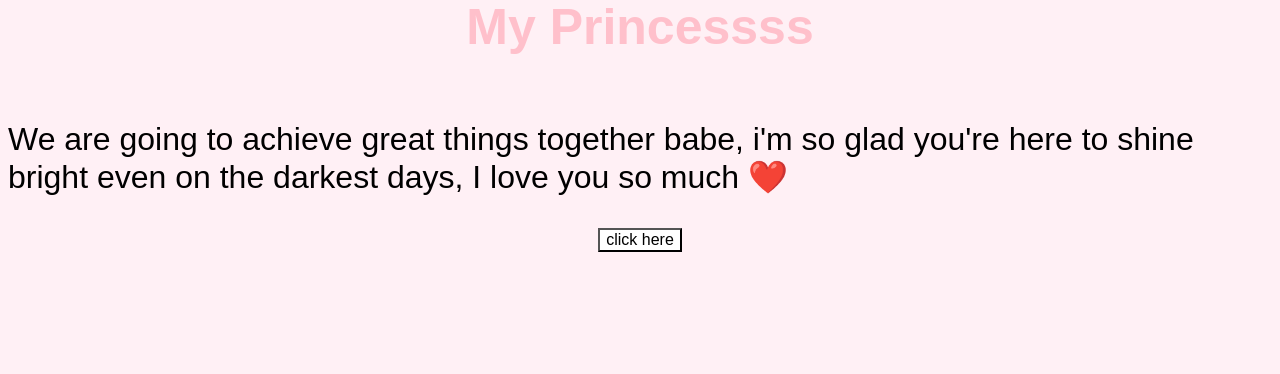
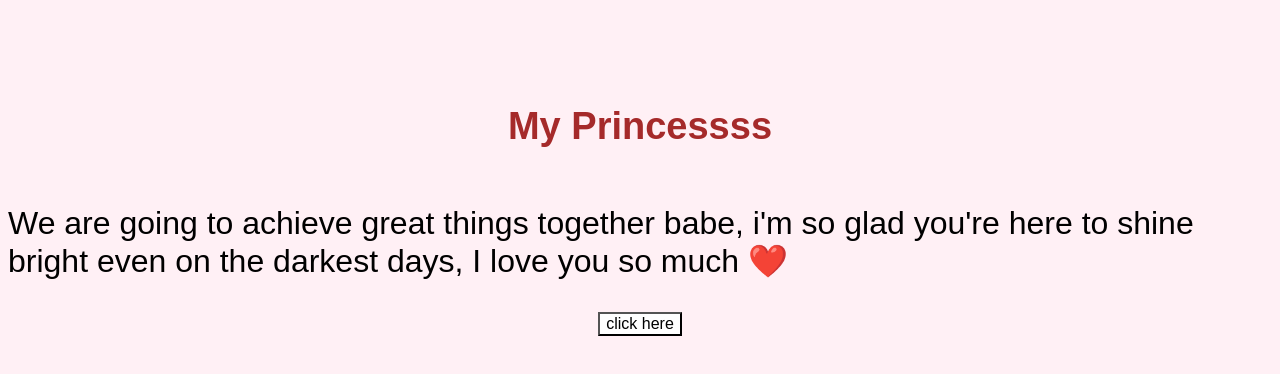
Before and after one commit to JoelAdigwe/NeedThat, a plain HTML site: page index.html in a window 1280 px wide. Drawn offline with Linux system fonts and the light colour scheme.

Commit message:
Update index.html

```diff
--- a/index.html
+++ b/index.html
@@ -4,8 +4,8 @@
   <title>My princess</title>
   <meta name="viewport" content="width=device-width, initial-scale=1.0">
 </head>
-<body style="background:#fff0f5; display:flex; flex-direction:column; align-items:center; justify-content:center; height:200px; font-family:sans-serif;">
-  <h1 style= "font-size:50px; color: pink;">My Princessss</h1>
+<body style="background:#fff0f5; display:flex; flex-direction:column; align-items:center; justify-content:center; height:400px; font-family:sans-serif;">
+  <h1 style= "font-size:38px; color: brown;">My Princessss</h1>
   <p style="color:black; font-size:32px;">We are going to achieve great things together babe, i'm so glad you're here to shine bright even on the darkest days, I love you so much ❤️ </p>
   <a href="Softbum.html">
   <button style="background: white; color: black; font-size: 16px">click here</button>
```
